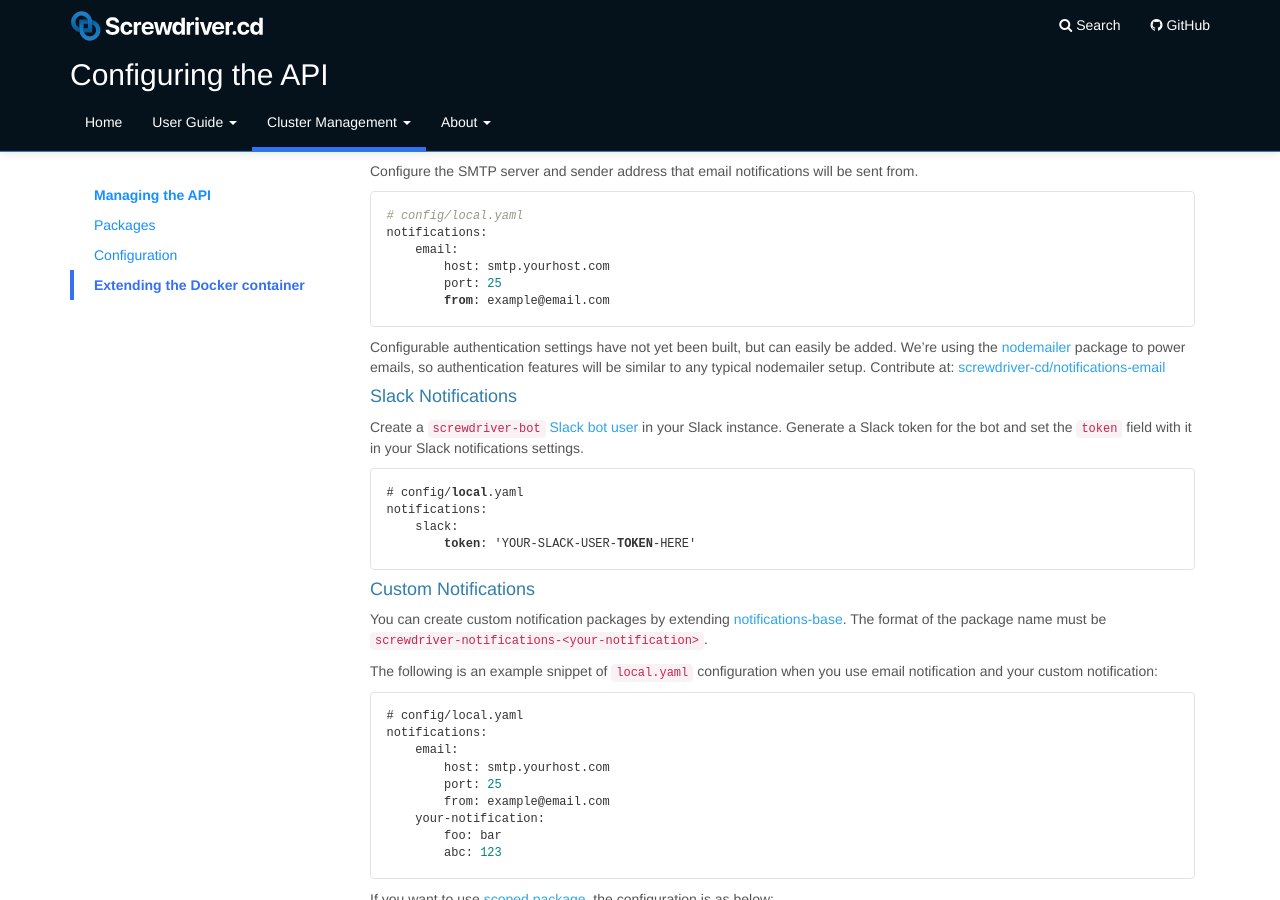
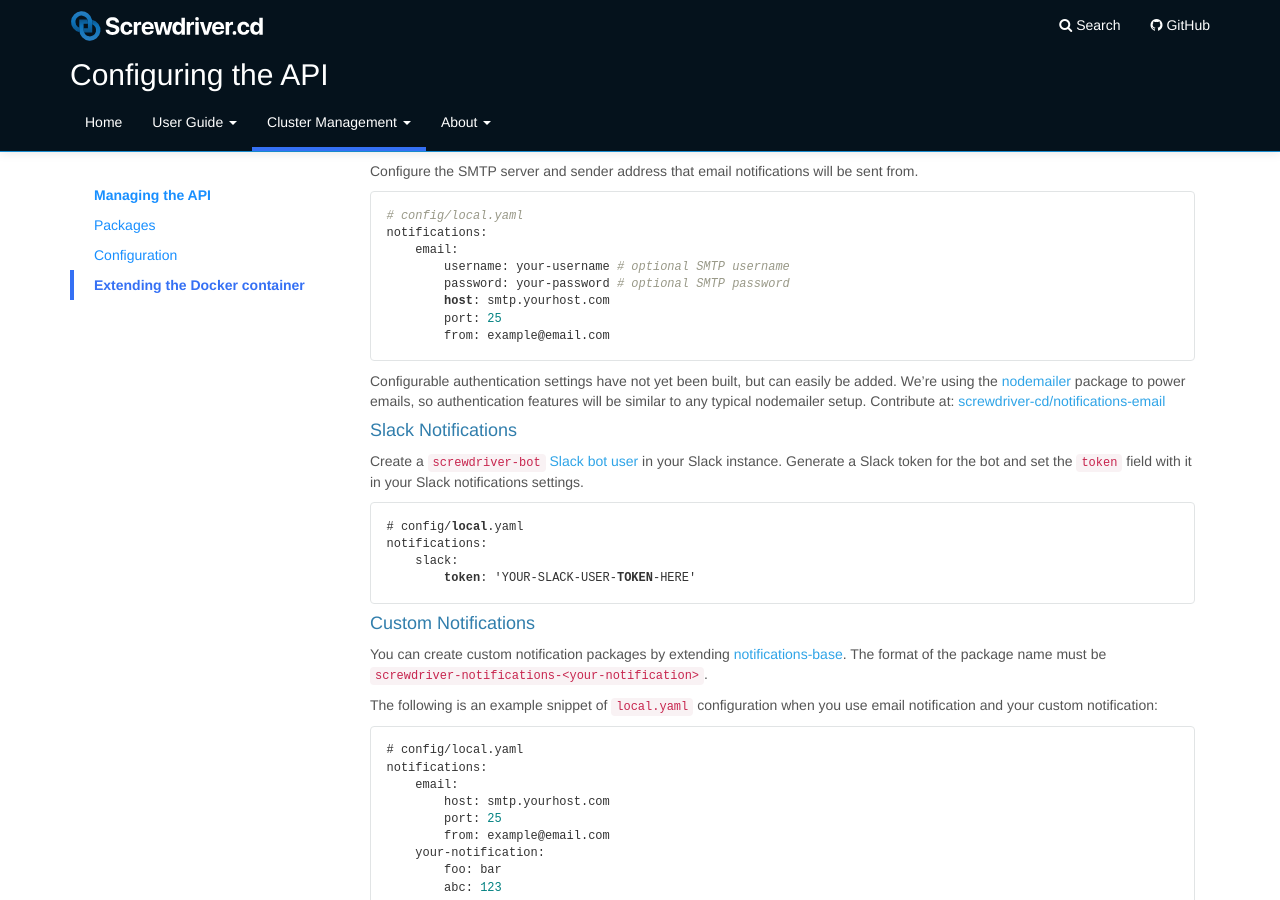
Before and after one commit to screwdriver-cd/guide, a Jekyll site: the page built from docs/cluster-management/configure-api.md, in a window 1280 px wide and 900 px high, scrolled down 9160 px. Built offline with Jekyll 4.4.1, drawn with Linux system fonts in a browser that asks for light colours.

Commit message:
fix: Add additional email config options (#230)
Related to https://github.com/screwdriver-cd/screwdriver/issues/1259

```diff
--- a/docs/cluster-management/configure-api.md
+++ b/docs/cluster-management/configure-api.md
@@ -380,6 +380,8 @@ Configure the SMTP server and sender address that email notifications will be se
 # config/local.yaml
 notifications:
     email:
+        username: your-username # optional SMTP username
+        password: your-password # optional SMTP password
         host: smtp.yourhost.com
         port: 25
         from: example@email.com
```
